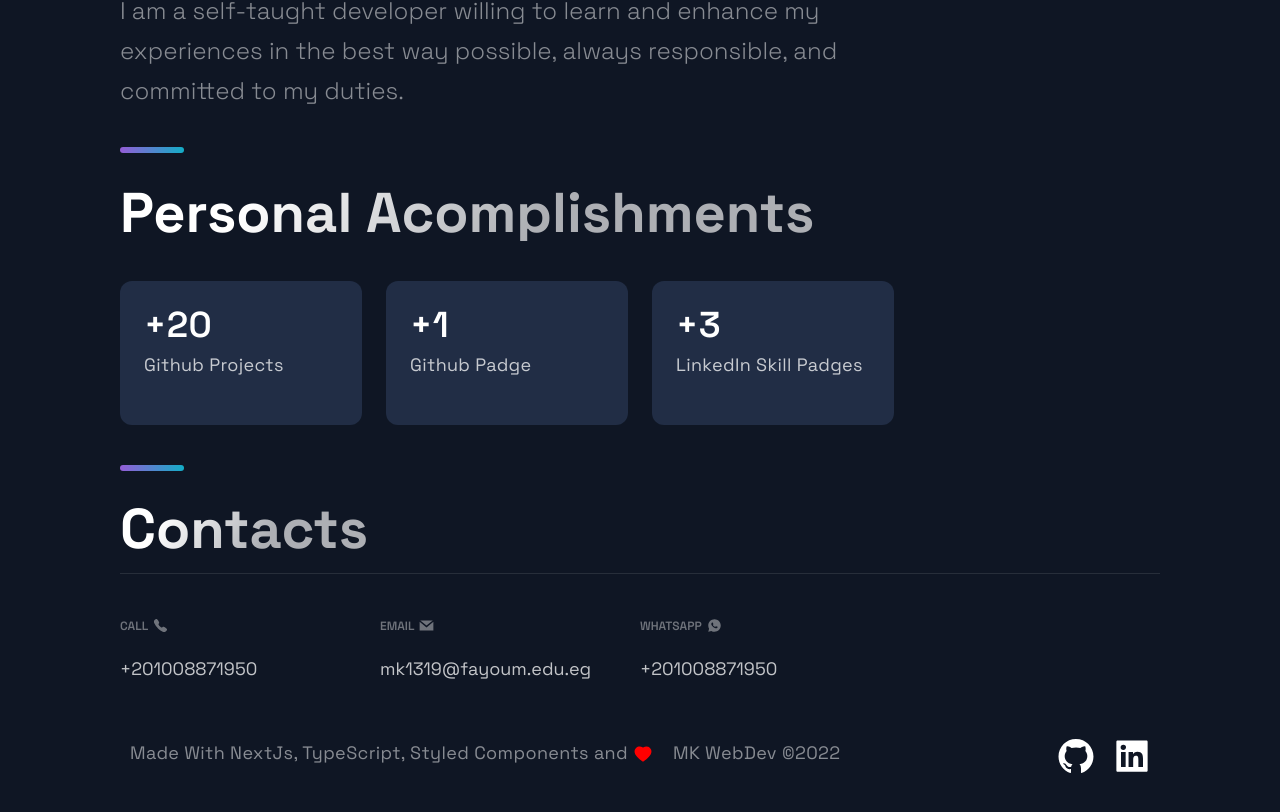
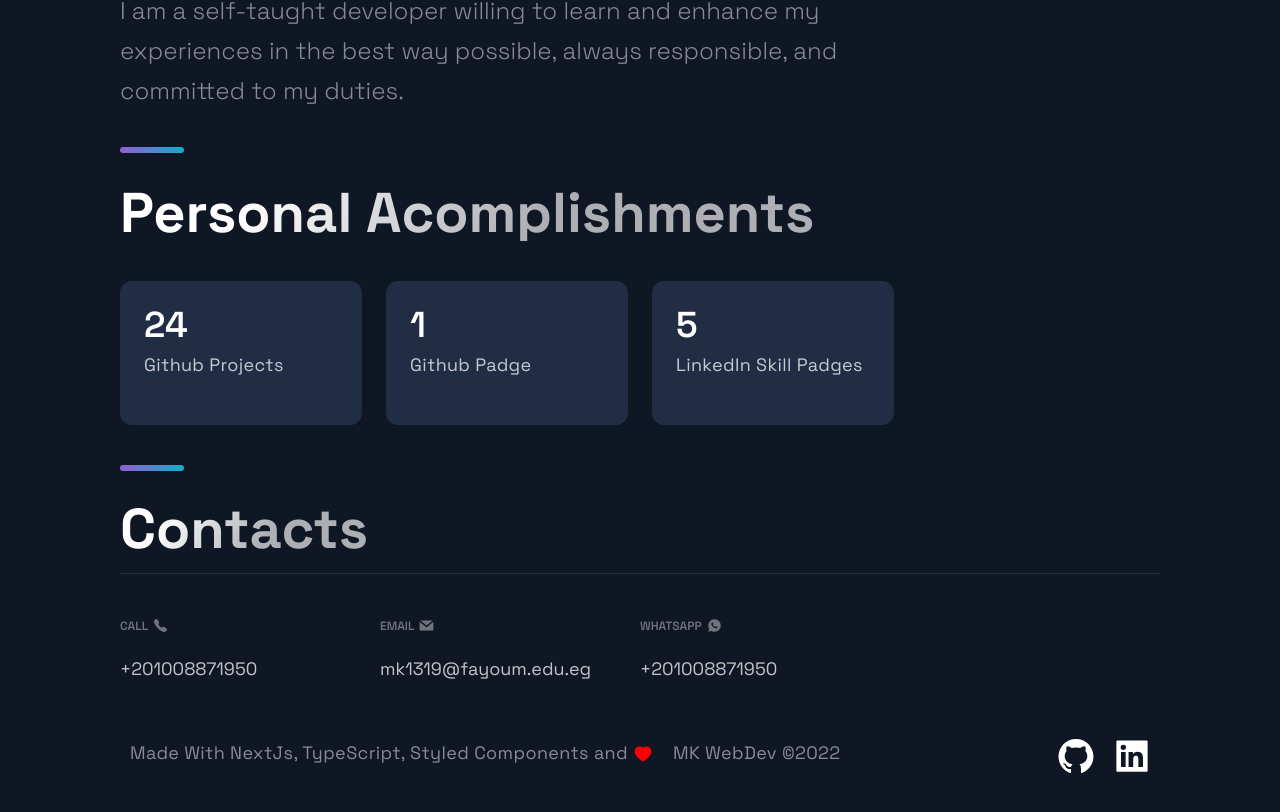
Before and after one commit to mostafakamal22/nextjs-portfolio, a Next.js app: page / in a window 1280 px wide. Shown: the part 4859-5671 px from the top of the page. Built offline with nearby package versions, Linux system fonts and the light colour scheme.

Commit message:
update Personal Acomplishments section

```diff
--- a/src/components/Acomplishments/Acomplishments.tsx
+++ b/src/components/Acomplishments/Acomplishments.tsx
@@ -40,7 +40,7 @@ const Acomplishments = ({
         {acomplishments.map(({ number, text }, index) => (
           <Box key={index}>
             <BoxNum animateAcomplishments={animateAcomplishments}>
-              {`+${number}`}{" "}
+              {number}
             </BoxNum>
             <BoxText>{text}</BoxText>
           </Box>
--- a/src/constants/constants.tsx
+++ b/src/constants/constants.tsx
@@ -230,9 +230,9 @@ export const acomplishments: readonly {
   number: number;
   text: string;
 }[] = [
-  { number: 20, text: "Github Projects" },
+  { number: 24, text: "Github Projects" },
   { number: 1, text: "Github Padge" },
-  { number: 3, text: "LinkedIn Skill Padges" },
+  { number: 5, text: "LinkedIn Skill Padges" },
 ];
 
 //Footer data
```
